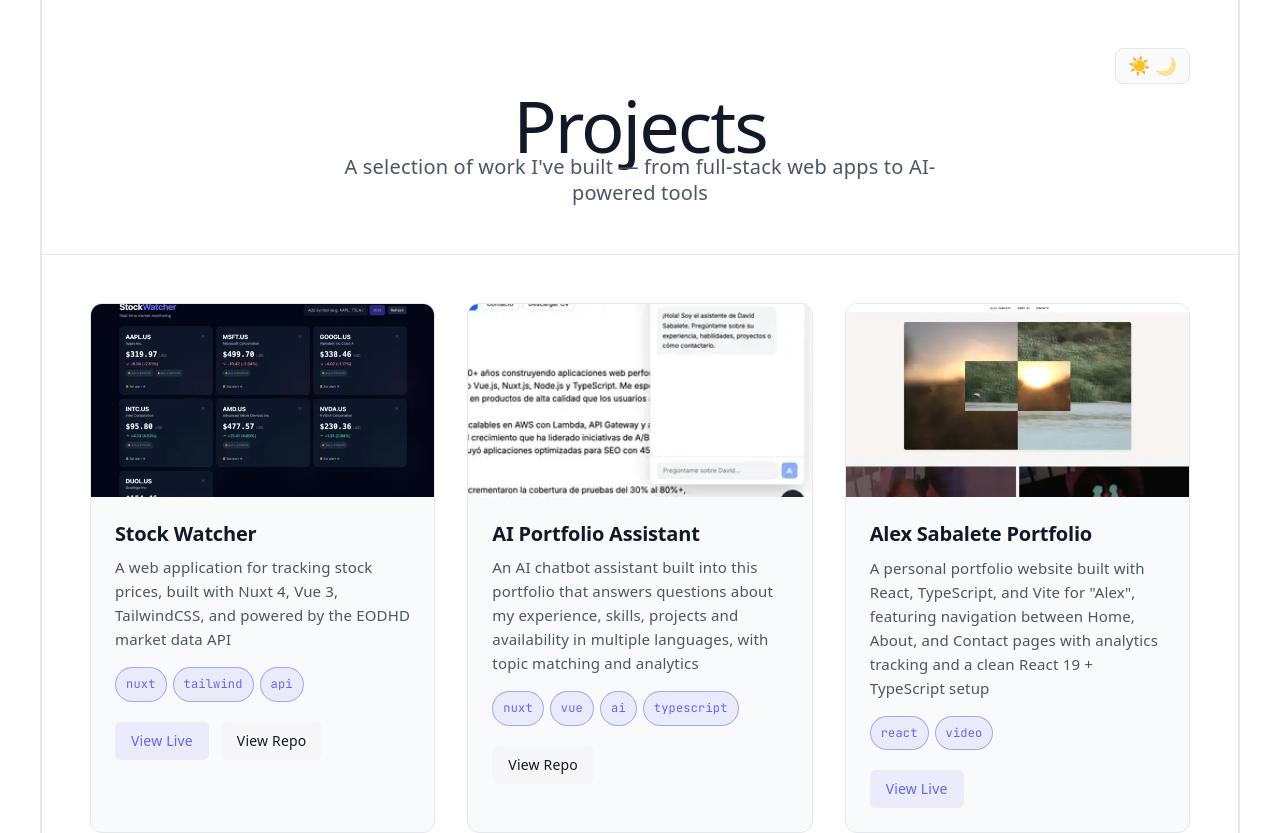
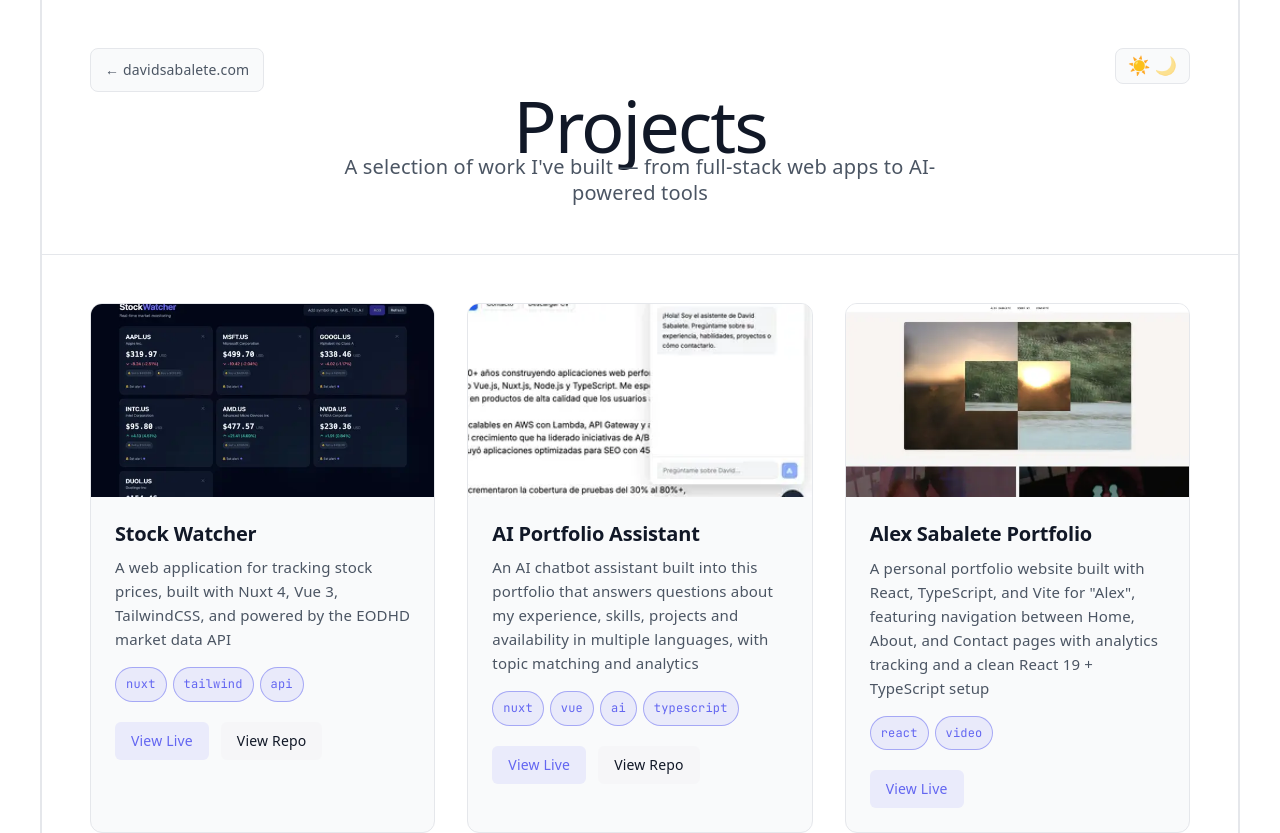
Before and after one commit to dsabalete/projects-showcase, a Vue app: page / in a window 1280 px wide. Shown: the top 833 px of the page. Built offline with nearby package versions, Linux system fonts and the light colour scheme.

Commit message:
Add site link and footer to showcase; update project URLs and styles

```diff
--- a/src/App.vue
+++ b/src/App.vue
@@ -14,6 +14,7 @@ function toggleTheme() {
 <template>
   <main id="app">
     <section id="hero">
+      <a class="site-link" href="https://www.davidsabalete.com" aria-label="Back to main site">← davidsabalete.com</a>
       <h1>Projects</h1>
       <p>A selection of work I've built — from full-stack web apps to AI-powered tools</p>
       <button class="theme-toggle" @click="toggleTheme" aria-label="Toggle theme">
@@ -30,5 +31,11 @@ function toggleTheme() {
         />
       </div>
     </section>
+    <footer id="footer">
+      <p>
+        Built by David Sabalete — see more at
+        <a href="https://www.davidsabalete.com" rel="noopener noreferrer">www.davidsabalete.com</a>
+      </p>
+    </footer>
   </main>
 </template>
--- a/src/data/projects.ts
+++ b/src/data/projects.ts
@@ -20,6 +20,7 @@ export const projects: Project[] = [
     name: 'AI Portfolio Assistant',
     description: 'An AI chatbot assistant built into this portfolio that answers questions about my experience, skills, projects and availability in multiple languages, with topic matching and analytics',
     tags: ['nuxt', 'vue', 'ai', 'typescript'],
+    liveUrl: 'https://www.davidsabalete.com',
     repoUrl: 'https://github.com/dsabalete/chatbot',
     image: '/chatbot.webp'
   },
@@ -43,7 +44,7 @@ export const projects: Project[] = [
     description: 'A modern web application for tracking gym workouts, built with Nuxt 4, Vue 3, TailwindCSS, and Firebase',
     tags: ['nuxt', 'tailwind', 'firebase'],
     liveUrl: 'https://gym.davidsabalete.com/login/index.html',
-    repoUrl: 'https://github.com/dsabalete/gym-app',
+    repoUrl: 'https://github.com/dsabalete/gym_app',
     image: '/gym_tracker.webp'
   },
   {
@@ -103,7 +104,7 @@ export const projects: Project[] = [
     name: 'My 1 RM website',
     description: 'App that calculates the 1RM of any training session. Made with Vuejs and hosted in Netlify.',
     tags: ['nuxt', 'netlify'],
-    liveUrl: 'https://my-1-rm.netlify.app/',
+    liveUrl: 'https://1rm.davidsabalete.com/',
     repoUrl: 'https://github.com/dsabalete/my-1-rm',
     image: '/1rm.webp'
   }
--- a/src/style.css
+++ b/src/style.css
@@ -256,6 +256,67 @@ code {
   background: var(--social-bg);
 }
 
+.site-link {
+  position: absolute;
+  top: 48px;
+  left: 48px;
+  font-size: 14px;
+  font-weight: 500;
+  color: var(--text);
+  text-decoration: none;
+  padding: 8px 14px;
+  border: 1px solid var(--border);
+  border-radius: 8px;
+  background: var(--code-bg);
+  transition: box-shadow 0.3s, color 0.2s, border-color 0.2s;
+
+  @media (max-width: 1024px) {
+    top: 20px;
+    left: 24px;
+    font-size: 13px;
+    padding: 6px 10px;
+  }
+}
+
+.site-link:hover {
+  color: var(--accent);
+  border-color: var(--accent-border);
+  box-shadow: var(--shadow);
+}
+
+.site-link:focus-visible {
+  outline: 2px solid var(--accent);
+  outline-offset: 2px;
+}
+
+#footer {
+  border-top: 1px solid var(--border);
+  padding: 32px 48px;
+  text-align: center;
+  font-size: 14px;
+  color: var(--text);
+
+  a {
+    color: var(--accent);
+    text-decoration: none;
+    font-weight: 500;
+  }
+
+  a:hover {
+    text-decoration: underline;
+  }
+
+  a:focus-visible {
+    outline: 2px solid var(--accent);
+    outline-offset: 2px;
+    border-radius: 2px;
+  }
+
+  @media (max-width: 1024px) {
+    padding: 24px;
+  }
+}
+
 .theme-toggle {
   position: absolute;
   top: 48px;
```
